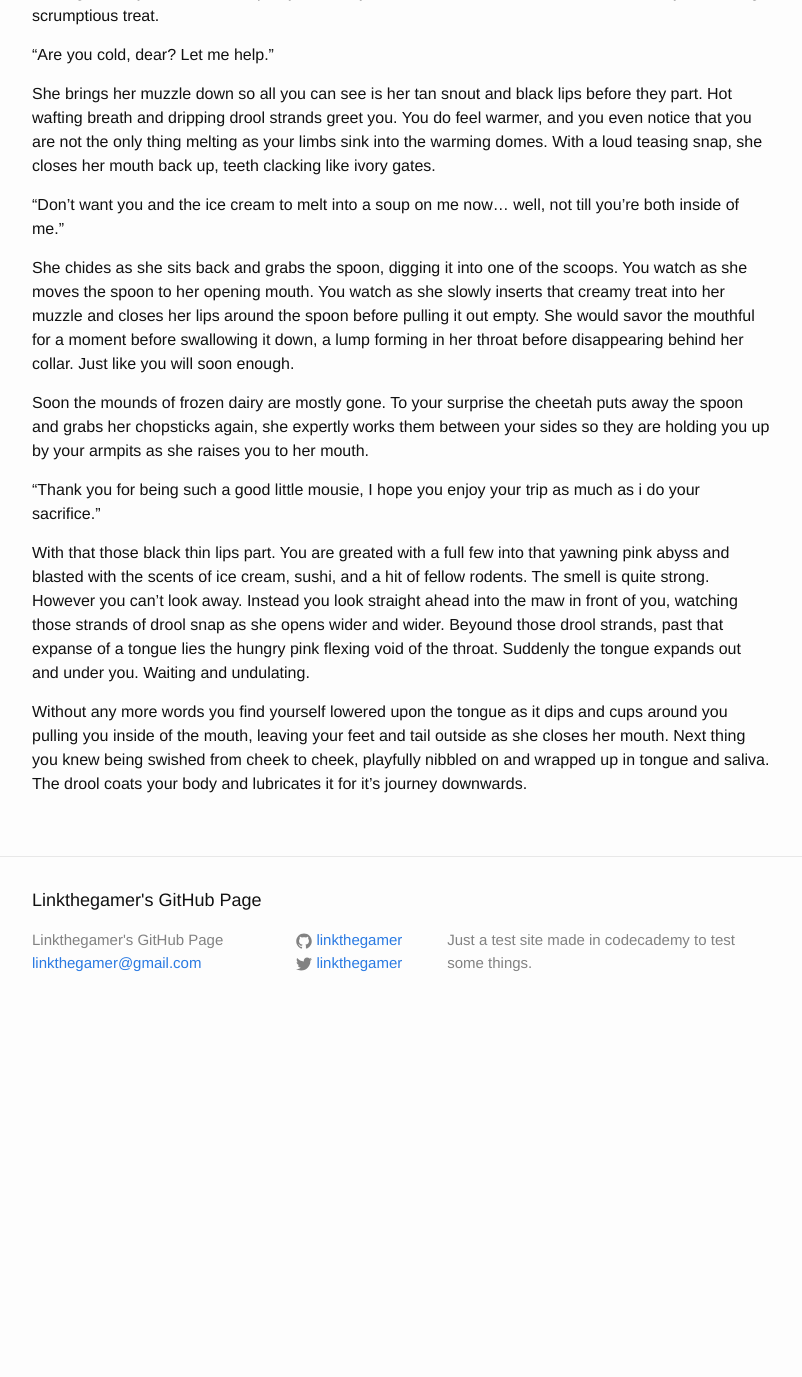
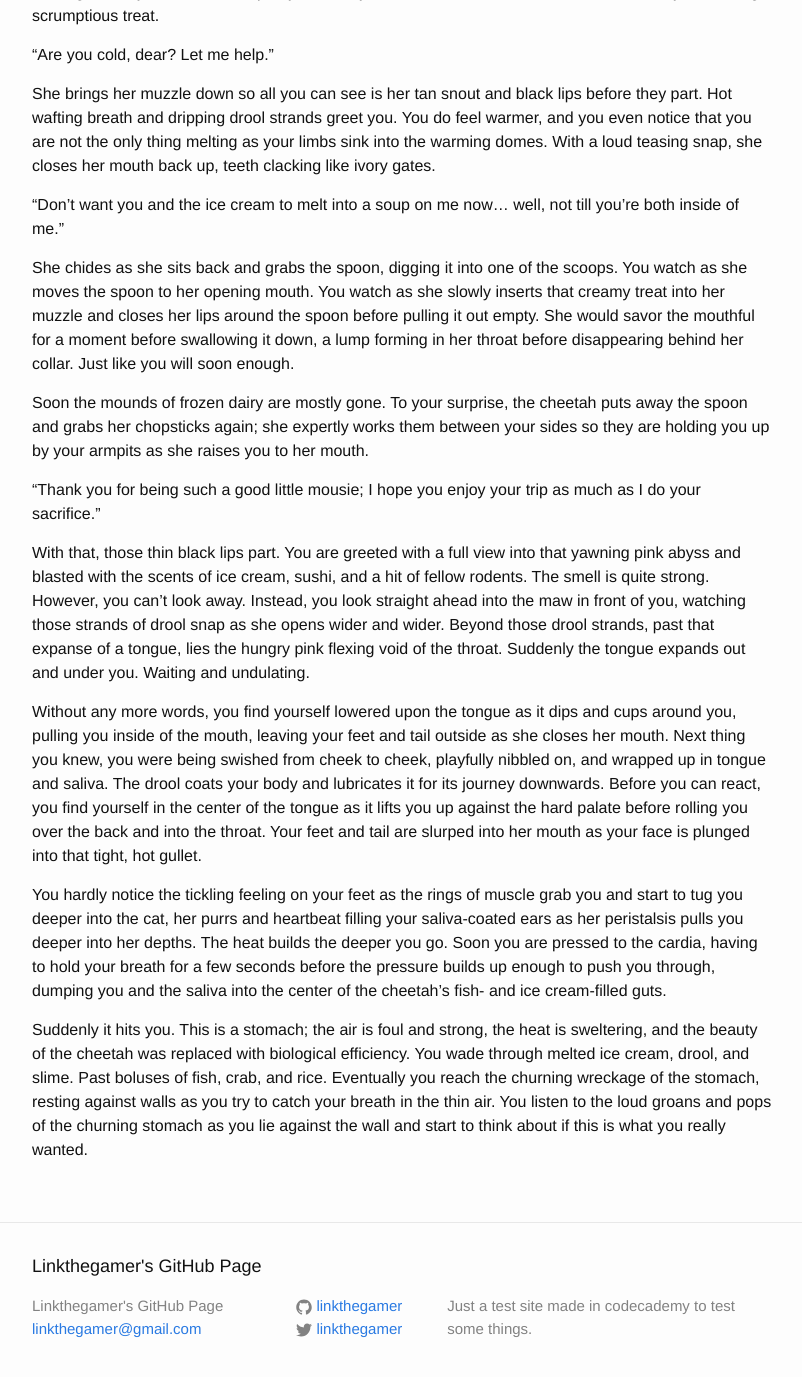
Before and after one commit to linkthegamer/linkthegamer.github.io, a Jekyll site: the page built from _posts/2025-07-25-Project-Amelia.markdown, in a window 1280 px wide and 1400 px high, scrolled down 2179 px. Shown: the top 1377 px of the window, without its empty margins (238-1040 px from the left). Built offline with Jekyll 4.4.1, drawn with Linux system fonts in a browser that asks for light colours; before the commit the page ends 3213 px from its top, so only the background shows below that; some of the changed text lies outside the part shown.

Commit message:
Almost done

```diff
--- a/_posts/2025-07-25-Project-Amelia.markdown
+++ b/_posts/2025-07-25-Project-Amelia.markdown
@@ -5,15 +5,15 @@ date:   2025-07-25 12:00:00 +0000
 categories: Stories
 ---
 
-You are a mouse. Your life has always been one of caution and fear. Scurrying from house to house in search of crumbs. Dodging the hungry gaze of preds and the stomping paws of giants. It's a rough life, but it is yours, or was yours, you guess. You found yourself today having made a mistake that cost you your freedom. A simple pantry raid without checking what kind of giant owned the place. Now you find yourself staring at the smiling face of a female cheetah.
+You are a mouse. Your life has always been one of caution and fear. Scurrying from house to house in search of crumbs. Dodging the hungry gaze of hungry predators and the stomping paws of unaware giants. It's a rough life, but it is yours, or was yours, you guess. You found yourself today having made a mistake that cost you your freedom. A simple pantry raid without checking what kind of giant owned the place. Now you find yourself staring at the smiling face of a female cheetah.
 
 "Well, hello there, my little mouse."
 
-She coos, her voice surprisingly soft and silklike for something that could execute you with a single bite.
+She coos, her voice surprisingly soft and silk-like for something that could execute you with a single bite.
 
 "You look pretty smart, so I assume you realize you won't be able to outrun me, but that is okay; I don't plan on eating you..."
 
-Can this be you think? The feline doesn't want to devour you; you just hit the jackpot!
+Can this be you, do you think? The feline doesn't want to devour you; you just hit the jackpot!
 
 "No no, I want you to feed yourself to me like a good mouse... willingly, as an ingredient."
 
@@ -33,7 +33,7 @@ The cheetah rubs her belly as it gives a small growl of hunger, a growl that bec
 
 You shiver at the thought; this belly will end you, and according to the cheetah, you will be the one who asks it to. Suddenly a paw gives you a small push toward the stomach. You are still nervous she will decide to eat you if you don't comply, so you tentatively place a paw on the taut stomach, the fur under your paw bristling and shuddering, another deep glork echoing out from just beyond all that fur, muscle, and fat.
 
-The belly of the cheetah is flat, yet you can tell it has handled many of your kind already. And yet... it is so soft to the touch. If it wasn't attached to a machine that turned people your size into more spots, you could see yourself resting upon it. In fact, without thinking, you do rest your tired head against it as your ear and muzzle go flush against it. A purring drone along with the heartbeat and warmth welcomes you. In your relaxed state you must admit this feline does have a lovely quality to her; if she were your size, you would probably ask her to dinner... At dinner, you are reminded that she wants you to be her dinner, or maybe lunch. You don't really know when she expects you to give yourself to her, but you know that she does expect that you will be the one to do it.
+The belly of the cheetah is flat, yet you can tell it has handled many of your kind already. And yet... it is so soft to the touch. If it wasn't attached to a machine that turned people your size into more spots, you could see yourself resting upon it. In fact, without thinking, you do rest your tired head against it as your ear and muzzle go flush against it. A purring drone along with the heartbeat and warmth welcomes you. In your relaxed state, you must admit this feline does have a lovely quality to her; if she were your size, you would probably ask her to dinner... At dinner, you are reminded that she wants you to be her dinner, or maybe lunch. You don't really know when she expects you to give yourself to her, but you know that she does expect that you will be the one to do it.
 
 Before you know it, the beating of her heart and even those unsettling internal stomach noises have lulled you to sleep. The cheetah seems to have moved you to a table, as you are now lying on a wooden expanse as you stir.
 
@@ -47,9 +47,9 @@ With that, you are set on a tall table as the cheetah goes to retrieve her snack
 
 "A shame you are not quite willing yet; you would have made lovely sushi, my little murine ingredient."
 
-With that, she grabs a piece of sushi and brings it to her mouth. You watch the cavernous jaws open wide before it, offering you a glimpse inside. You see the saliva cascading down from the hard palate to the tongue. Strands forming and snapping as those jaws expand to take in the sushi. The cat sets the piece upon her tongue before drawing it in and starting to chew, a soft purr emitting as the flavors cascade onto her tongue. You wonder if you will make her purr when she tastes you... no, wait, no, you're not food... and yet, why do you find yourself so entranced by her display?
+With that, she grabs a piece of sushi and brings it to her mouth. You watch the cavernous jaws open wide before you, offering you a glimpse inside. You see the saliva cascading down from the hard palate to the tongue. Strands forming and snapping as those jaws expand to take in the sushi. The cat sets the piece upon her tongue before drawing it in and starting to chew, a soft purr emitting as the flavors cascade onto her tongue. You wonder if you will make her purr when she tastes you... no, wait, no, you're not food... and yet, why do you find yourself so entranced by her display?
 
-You find yourself watching those cheeks puff up and then suddenly dip in as the she delicately tilts her head back and swallows, the chewed-up fishy mess forming a small bulge that disappears into her chest beneath her collar, leaving no trace of its existence behind. You find your thoughts keep going back to her; she is so... so perfect. And she chose you to be her meal... hers. As she finishes her sushi, she notices your eyes have been transfixed on her for the past several minutes.
+You find yourself watching those cheeks puff up and then suddenly dip in as she delicately tilts her head back and swallows, the chewed-up fishy mess forming a small bulge that disappears into her chest beneath her collar, leaving no trace of its existence behind. You find your thoughts keep going back to her; she is so... so perfect. And she chose you to be her meal... hers. As she finishes her sushi, she notices your eyes have been transfixed on her for the past several minutes.
 
 "I think it's time for dessert, don't you, mousie? Let's get you ready then."
 
@@ -65,10 +65,14 @@ She brings her muzzle down so all you can see is her tan snout and black lips be
 
 She chides as she sits back and grabs the spoon, digging it into one of the scoops. You watch as she moves the spoon to her opening mouth. You watch as she slowly inserts that creamy treat into her muzzle and closes her lips around the spoon before pulling it out empty. She would savor the mouthful for a moment before swallowing it down, a lump forming in her throat before disappearing behind her collar. Just like you will soon enough.
 
-Soon the mounds of frozen dairy are mostly gone. To your surprise the cheetah puts away the spoon and grabs her chopsticks again, she expertly works them between your sides so they are holding you up by your armpits as she raises you to her mouth.
+Soon the mounds of frozen dairy are mostly gone. To your surprise, the cheetah puts away the spoon and grabs her chopsticks again; she expertly works them between your sides so they are holding you up by your armpits as she raises you to her mouth.
 
-"Thank you for being such a good little mousie, I hope you enjoy your trip as much as i do your sacrifice."
+"Thank you for being such a good little mousie; I hope you enjoy your trip as much as I do your sacrifice."
 
-With that those black thin lips part. You are greated with a full few into that yawning pink abyss and blasted with the scents of ice cream, sushi, and a hit of fellow rodents. The smell is quite strong. However you can't look away. Instead you look straight ahead into the maw in front of you, watching those strands of drool snap as she opens wider and wider. Beyound those drool strands, past that expanse of a tongue lies the hungry pink flexing void of the throat. Suddenly the tongue expands out and under you. Waiting and undulating.
+With that, those thin black lips part. You are greeted with a full view into that yawning pink abyss and blasted with the scents of ice cream, sushi, and a hit of fellow rodents. The smell is quite strong. However, you can't look away. Instead, you look straight ahead into the maw in front of you, watching those strands of drool snap as she opens wider and wider. Beyond those drool strands, past that expanse of a tongue, lies the hungry pink flexing void of the throat. Suddenly the tongue expands out and under you. Waiting and undulating.
 
-Without any more words you find yourself lowered upon the tongue as it dips and cups around you pulling you inside of the mouth, leaving your feet and tail outside as she closes her mouth. Next thing you knew being swished from cheek to cheek, playfully nibbled on and wrapped up in tongue and saliva. The drool coats your body and lubricates it for it's journey downwards.
+Without any more words, you find yourself lowered upon the tongue as it dips and cups around you, pulling you inside of the mouth, leaving your feet and tail outside as she closes her mouth. Next thing you knew, you were being swished from cheek to cheek, playfully nibbled on, and wrapped up in tongue and saliva. The drool coats your body and lubricates it for its journey downwards. Before you can react, you find yourself in the center of the tongue as it lifts you up against the hard palate before rolling you over the back and into the throat. Your feet and tail are slurped into her mouth as your face is plunged into that tight, hot gullet.
+
+You hardly notice the tickling feeling on your feet as the rings of muscle grab you and start to tug you deeper into the cat, her purrs and heartbeat filling your saliva-coated ears as her peristalsis pulls you deeper into her depths. The heat builds the deeper you go. Soon you are pressed to the cardia, having to hold your breath for a few seconds before the pressure builds up enough to push you through, dumping you and the saliva into the center of the cheetah's fish- and ice cream-filled guts.
+
+Suddenly it hits you. This is a stomach; the air is foul and strong, the heat is sweltering, and the beauty of the cheetah was replaced with biological efficiency. You wade through melted ice cream, drool, and slime. Past boluses of fish, crab, and rice. Eventually you reach the churning wreckage of the stomach, resting against walls as you try to catch your breath in the thin air. You listen to the loud groans and pops of the churning stomach as you lie against the wall and start to think about if this is what you really wanted.
```
